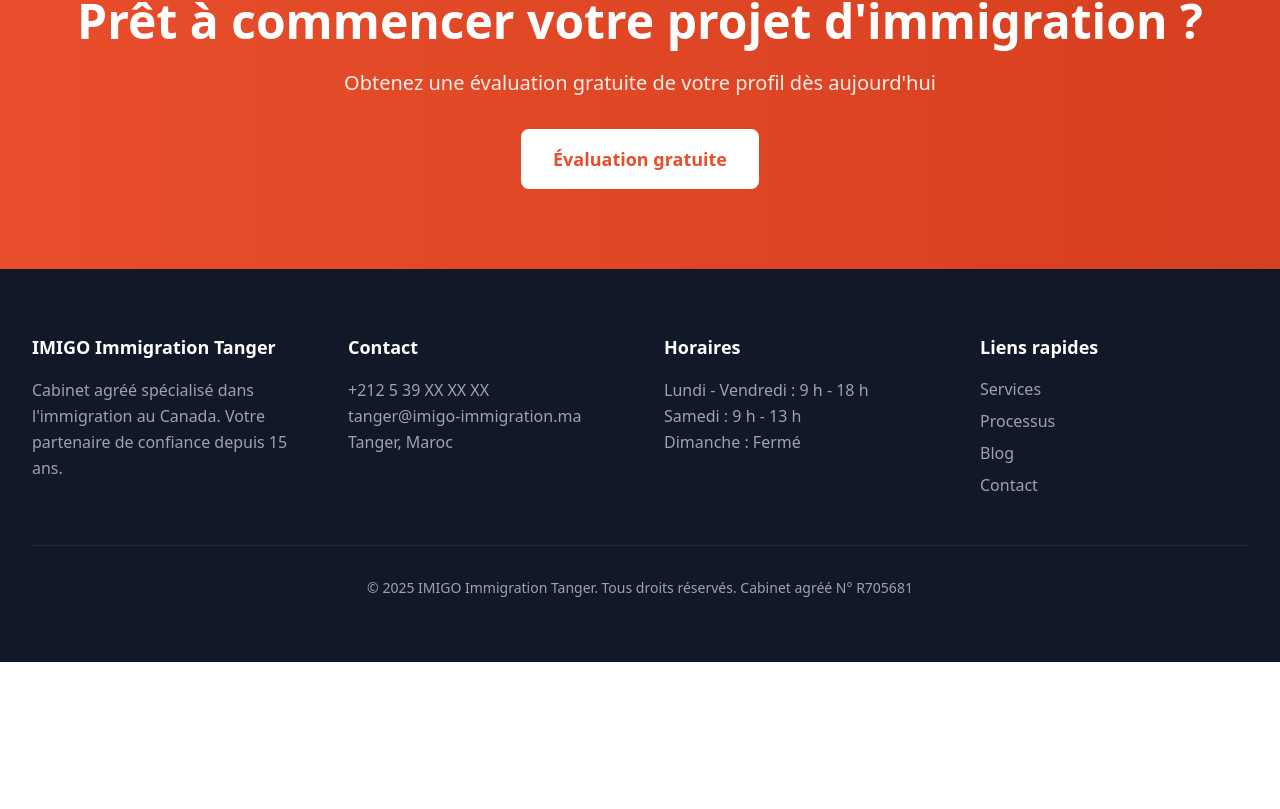
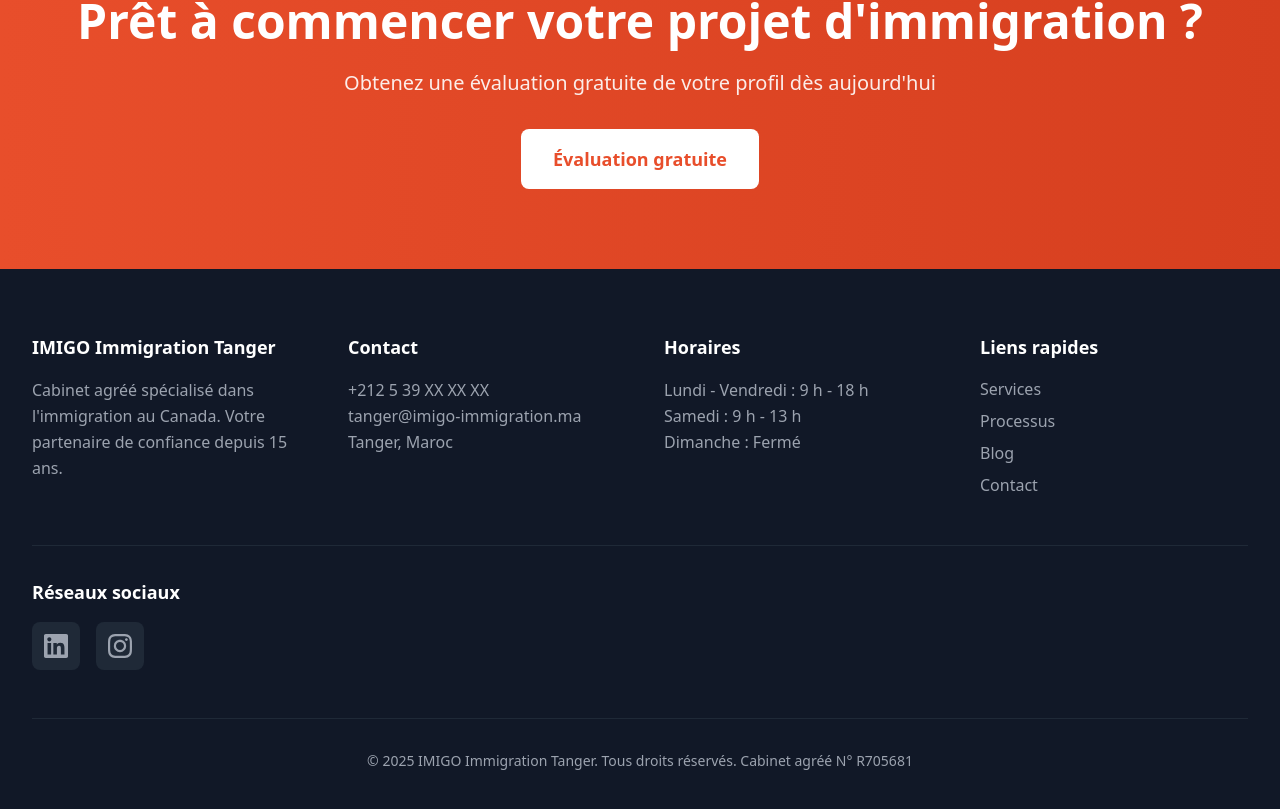
Before and after one commit to themoutaouakil/tanger, a Next.js app: page / in a window 1280 px wide. Shown: the part 4183-4992 px from the top of the page. Before the commit the page ends 4845 px from the top, so only its background shows below. Built offline with nearby package versions, Linux system fonts and the light colour scheme.

Commit message:
Add Réseaux sociaux section to Footer with DDD architecture (lines 20-21)

```diff
--- /dev/null
+++ b/application/social-media/SocialMediaService.ts
@@ -0,0 +1,31 @@
+import { SocialMediaContent, SocialMediaLink } from "@/domain/social-media/SocialMediaContent";
+import { SocialMediaContentVO } from "@/domain/social-media/SocialMediaContent";
+
+/**
+ * Application Service: SocialMediaService
+ * Handles business logic for retrieving social media links
+ */
+export class SocialMediaService {
+  /**
+   * Get the social media content
+   */
+  getContent(): SocialMediaContent {
+    const links: SocialMediaLink[] = [
+      {
+        name: "LinkedIn",
+        url: "#", // TODO: Replace with actual LinkedIn URL
+        icon: "linkedin"
+      },
+      {
+        name: "Instagram",
+        url: "#", // TODO: Replace with actual Instagram URL
+        icon: "instagram"
+      }
+    ];
+
+    return SocialMediaContentVO.create(
+      "Réseaux sociaux",
+      links
+    );
+  }
+}
--- a/components/Footer.tsx
+++ b/components/Footer.tsx
@@ -1,6 +1,11 @@
+"use client";
+
 import Link from "next/link";
+import { SocialMediaService } from "@/application/social-media/SocialMediaService";
 
 export default function Footer() {
+  const socialMediaService = new SocialMediaService();
+  const socialMedia = socialMediaService.getContent();
   return (
     <footer className="bg-gray-900 text-white">
       <div className="container py-16">
@@ -57,6 +62,38 @@
           </div>
         </div>
 
+        {/* Social Media Section */}
+        <div className="border-t border-gray-800 mt-12 pt-8">
+          <div className="flex flex-col md:flex-row items-center justify-between gap-6">
+            <div>
+              <h4 className="text-lg font-bold mb-4 text-center md:text-left">{socialMedia.title}</h4>
+              <div className="flex gap-4 justify-center md:justify-start">
+                {socialMedia.links.map((link, idx) => (
+                  <a
+                    key={idx}
+                    href={link.url}
+                    target="_blank"
+                    rel="noopener noreferrer"
+                    className="w-12 h-12 bg-gray-800 hover:bg-primary rounded-lg flex items-center justify-center transition-colors group"
+                    aria-label={link.name}
+                  >
+                    {link.icon === "linkedin" && (
+                      <svg className="w-6 h-6 text-gray-400 group-hover:text-white transition-colors" fill="currentColor" viewBox="0 0 24 24">
+                        <path d="M20.447 20.452h-3.554v-5.569c0-1.328-.027-3.037-1.852-3.037-1.853 0-2.136 1.445-2.136 2.939v5.667H9.351V9h3.414v1.561h.046c.477-.9 1.637-1.85 3.37-1.85 3.601 0 4.267 2.37 4.267 5.455v6.286zM5.337 7.433c-1.144 0-2.063-.926-2.063-2.065 0-1.138.92-2.063 2.063-2.063 1.14 0 2.064.925 2.064 2.063 0 1.139-.925 2.065-2.064 2.065zm1.782 13.019H3.555V9h3.564v11.452zM22.225 0H1.771C.792 0 0 .774 0 1.729v20.542C0 23.227.792 24 1.771 24h20.451C23.2 24 24 23.227 24 22.271V1.729C24 .774 23.2 0 22.222 0h.003z"/>
+                      </svg>
+                    )}
+                    {link.icon === "instagram" && (
+                      <svg className="w-6 h-6 text-gray-400 group-hover:text-white transition-colors" fill="currentColor" viewBox="0 0 24 24">
+                        <path d="M12 2.163c3.204 0 3.584.012 4.85.07 3.252.148 4.771 1.691 4.919 4.919.058 1.265.069 1.645.069 4.849 0 3.205-.012 3.584-.069 4.849-.149 3.225-1.664 4.771-4.919 4.919-1.266.058-1.644.07-4.85.07-3.204 0-3.584-.012-4.849-.07-3.26-.149-4.771-1.699-4.919-4.92-.058-1.265-.07-1.644-.07-4.849 0-3.204.013-3.583.07-4.849.149-3.227 1.664-4.771 4.919-4.919 1.266-.057 1.645-.069 4.849-.069zm0-2.163c-3.259 0-3.667.014-4.947.072-4.358.2-6.78 2.618-6.98 6.98-.059 1.281-.073 1.689-.073 4.948 0 3.259.014 3.668.072 4.948.2 4.358 2.618 6.78 6.98 6.98 1.281.058 1.689.072 4.948.072 3.259 0 3.668-.014 4.948-.072 4.354-.2 6.782-2.618 6.979-6.98.059-1.28.073-1.689.073-4.948 0-3.259-.014-3.667-.072-4.947-.196-4.354-2.617-6.78-6.979-6.98-1.281-.059-1.69-.073-4.949-.073zm0 5.838c-3.403 0-6.162 2.759-6.162 6.162s2.759 6.163 6.162 6.163 6.162-2.759 6.162-6.163c0-3.403-2.759-6.162-6.162-6.162zm0 10.162c-2.209 0-4-1.79-4-4 0-2.209 1.791-4 4-4s4 1.791 4 4c0 2.21-1.791 4-4 4zm6.406-11.845c-.796 0-1.441.645-1.441 1.44s.645 1.44 1.441 1.44c.795 0 1.439-.645 1.439-1.44s-.644-1.44-1.439-1.44z"/>
+                      </svg>
+                    )}
+                  </a>
+                ))}
+              </div>
+            </div>
+          </div>
+        </div>
+
         <div className="border-t border-gray-800 mt-12 pt-8 text-center text-gray-400 text-sm">
           © 2025 IMIGO Immigration Tanger. Tous droits réservés. Cabinet agréé N° R705681
         </div>
--- /dev/null
+++ b/domain/social-media/SocialMediaContent.ts
@@ -0,0 +1,43 @@
+/**
+ * Domain Entity: SocialMediaContent
+ * Represents social media links
+ */
+export interface SocialMediaLink {
+  name: string;
+  url: string;
+  icon: string;
+}
+
+export interface SocialMediaContent {
+  title: string;
+  links: SocialMediaLink[];
+}
+
+/**
+ * Domain Value Object: Creates a valid SocialMediaContent
+ */
+export class SocialMediaContentVO {
+  private constructor(
+    public readonly title: string,
+    public readonly links: SocialMediaLink[]
+  ) {
+    if (!title || title.trim().length === 0) {
+      throw new Error("Title cannot be empty");
+    }
+    if (!links || links.length === 0) {
+      throw new Error("Links cannot be empty");
+    }
+    links.forEach(link => {
+      if (!link.name || link.name.trim().length === 0) {
+        throw new Error("Link name cannot be empty");
+      }
+      if (!link.url || link.url.trim().length === 0) {
+        throw new Error("Link URL cannot be empty");
+      }
+    });
+  }
+
+  static create(title: string, links: SocialMediaLink[]): SocialMediaContent {
+    return new SocialMediaContentVO(title, links);
+  }
+}
```
